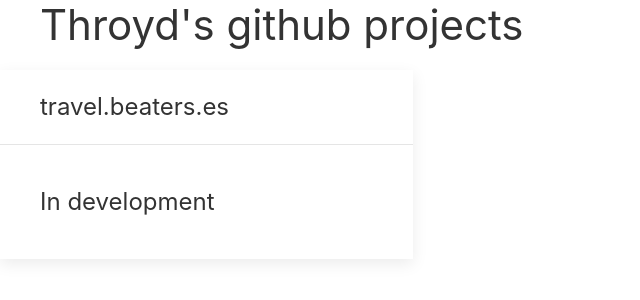
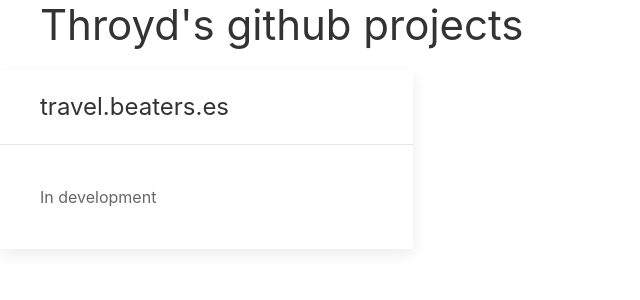
Before and after one commit to Throyd/github-web, a Jekyll site: the page built from index.html, in a window 1280 px wide. Shown: the top 300 px of the page, without its empty margins (0-640 px from the left). Built offline with Jekyll 4.4.1, drawn with Linux system fonts in a browser that asks for light colours; nearby versions of some CDN libraries.

Commit message:
Update homepage.html

```diff
--- a/_layouts/homepage.html
+++ b/_layouts/homepage.html
@@ -22,7 +22,7 @@
 							<h3 class="uk-card-title">{{ project.name }}</h3>
 						</div>
 						<div class="uk-card-body">
-							<h3 class="uk-card-title">{{ project.status }}</h3>
+							{{ project.status }}
 						</div>
 					</div>
  				{% endfor %}
```
